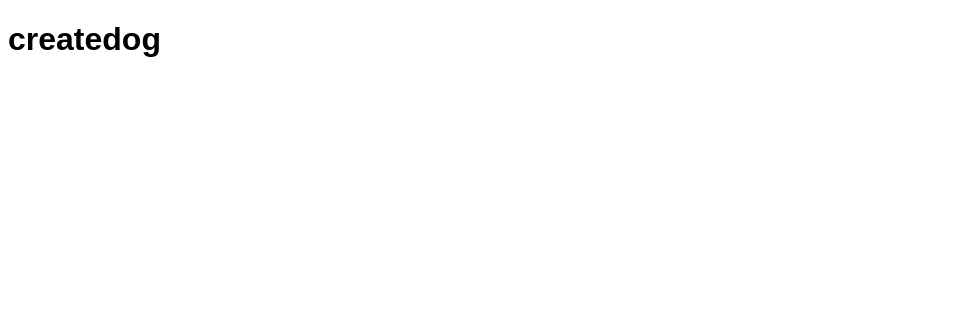
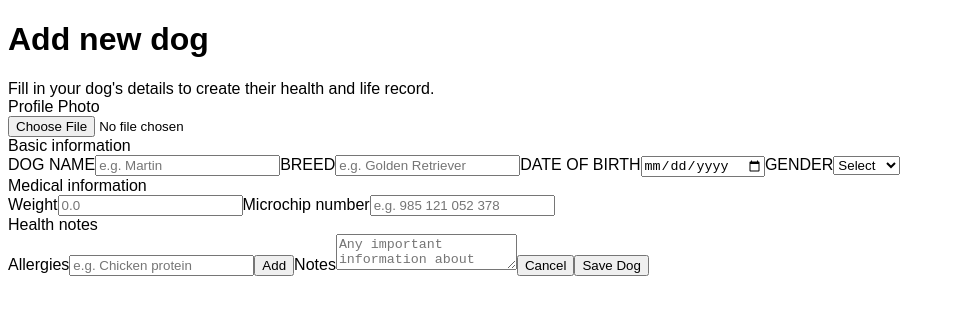
Before and after one commit to ddiaaaaanna/milo, a React (Vite) app in the folder client/: page /create in a window 1280 px wide. Shown: the top 314 px of the page, without its empty margins (0-955 px from the left). Built offline with nearby package versions, Linux system fonts and the light colour scheme.

Commit message:
add create dog form with POST to database

```diff
--- a/client/src/pages/CreateDog/CreateDog.tsx
+++ b/client/src/pages/CreateDog/CreateDog.tsx
@@ -1,9 +1,155 @@
 import "./CreateDog.css";
+import { useState, type SyntheticEvent } from "react";
+import type { Dog } from "../../types/dog";
 
 function CreateDog() {
+  const [name, setName] = useState("");
+  const [breed, setBreed] = useState("");
+  const [birthday, setBirthday] = useState("");
+  const [gender, setGender] = useState("");
+  const [weight, setWeight] = useState("");
+  const [microchip, setMicrochip] = useState("");
+  const [allergies, setAllergies] = useState<string[]>([]);
+  const [newAllergy, setNewAllergy] = useState("");
+  const [notes, setNotes] = useState("");
+
+  const [savedDog, setSavedDog] = useState<Dog | null>(null);
+  console.log(savedDog);
+
+  function handleAddAllergy() {
+    setAllergies([...allergies, newAllergy]);
+    setNewAllergy("");
+  }
+
+  function handleSubmit(e: SyntheticEvent) {
+    e.preventDefault();
+
+    const api = `http://localhost:5001/dogs`;
+    fetch(api, {
+      method: "POST",
+      headers: {
+        "Content-type": "application/json",
+      },
+      body: JSON.stringify({
+        name,
+        breed,
+        birthday,
+        gender,
+        weight,
+        microchip,
+        allergies,
+        notes,
+      }),
+    })
+      .then((response) => {
+        return response.json();
+      })
+      .then((newDog) => setSavedDog(newDog));
+  }
+
+  function handleCancel() {
+    setName("");
+    setBreed("");
+    setBirthday("");
+    setGender("");
+    setWeight("");
+    setMicrochip("");
+    setNotes("");
+    setNewAllergy("");
+    setAllergies([]);
+  }
+
   return (
     <>
-      <h1>createdog</h1>
+      <h1>Add new dog</h1>
+      <p>Fill in your dog's details to create their health and life record.</p>
+
+      <form onSubmit={handleSubmit}>
+        <p>Profile Photo</p>
+        <input
+          type="file"
+          placeholder="Upload a photo
+Drag & drop or click to browse
+JPG, PNG or WEBP"
+        />
+
+        <p>Basic information</p>
+        <label htmlFor="name">DOG NAME</label>
+        <input
+          type="text"
+          placeholder="e.g. Martin"
+          value={name}
+          onChange={(e) => setName(e.target.value)}
+        />
+
+        <label htmlFor="breed">BREED</label>
+        <input
+          type="text"
+          placeholder="e.g. Golden Retriever"
+          value={breed}
+          onChange={(e) => setBreed(e.target.value)}
+        />
+
+        <label htmlFor="date">DATE OF BIRTH</label>
+        <input
+          type="date"
+          placeholder="dd/mm/yy"
+          value={birthday}
+          onChange={(e) => setBirthday(e.target.value)}
+        />
+
+        <label htmlFor="gender">GENDER</label>
+        <select value={gender} onChange={(e) => setGender(e.target.value)}>
+          <option value="">Select</option>
+          <option value="male">Male</option>
+          <option value="female">Female</option>
+        </select>
+
+        <p>Medical information</p>
+        <label htmlFor="">Weight</label>
+        <input
+          type="number"
+          placeholder="0.0"
+          value={weight}
+          onChange={(e) => setWeight(e.target.value)}
+        />
+
+        <label htmlFor="">Microchip number</label>
+        <input
+          type="number"
+          placeholder="e.g. 985 121 052 378"
+          value={microchip}
+          onChange={(e) => setMicrochip(e.target.value)}
+        />
+
+        <p>Health notes</p>
+        <label htmlFor="">Allergies</label>
+        <input
+          type="text"
+          placeholder="e.g. Chicken protein"
+          value={newAllergy}
+          onChange={(e) => setNewAllergy(e.target.value)}
+        />
+        <button type="button" onClick={handleAddAllergy}>
+          Add
+        </button>
+
+        {allergies.map((a) => (
+          <p key={a}>{a}</p>
+        ))}
+
+        <label htmlFor="">Notes</label>
+        <textarea
+          placeholder="Any important information about your dog's health, temperament, or care needs..."
+          value={notes}
+          onChange={(e) => setNotes(e.target.value)}
+        ></textarea>
+
+        <button type="button" onClick={handleCancel}>
+          Cancel
+        </button>
+        <button type="submit">Save Dog</button>
+      </form>
     </>
   );
 }
--- /dev/null
+++ b/client/src/types/dog.ts
@@ -0,0 +1,9 @@
+export type Dog = {
+  _id: string;
+  name: string;
+  breed: string;
+  birthday?: string;
+  photo?: string;
+  notes?: string;
+  gender?: string;
+};
```
Also changed, not shown: client/src/pages/DogProfile/DogProfile.tsx (+1 -10 lines), 2 other files (tests, documents, lock files or other folders).
